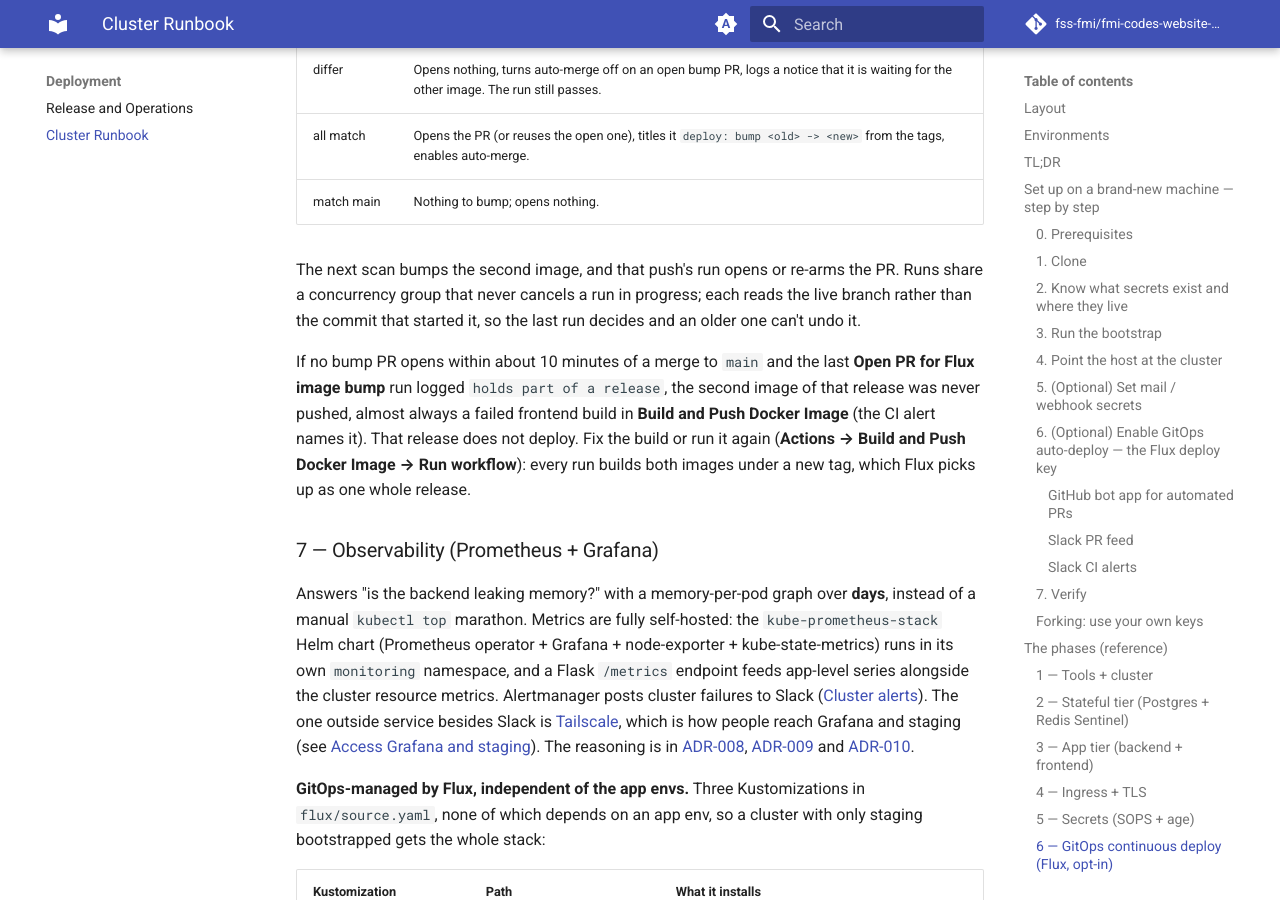
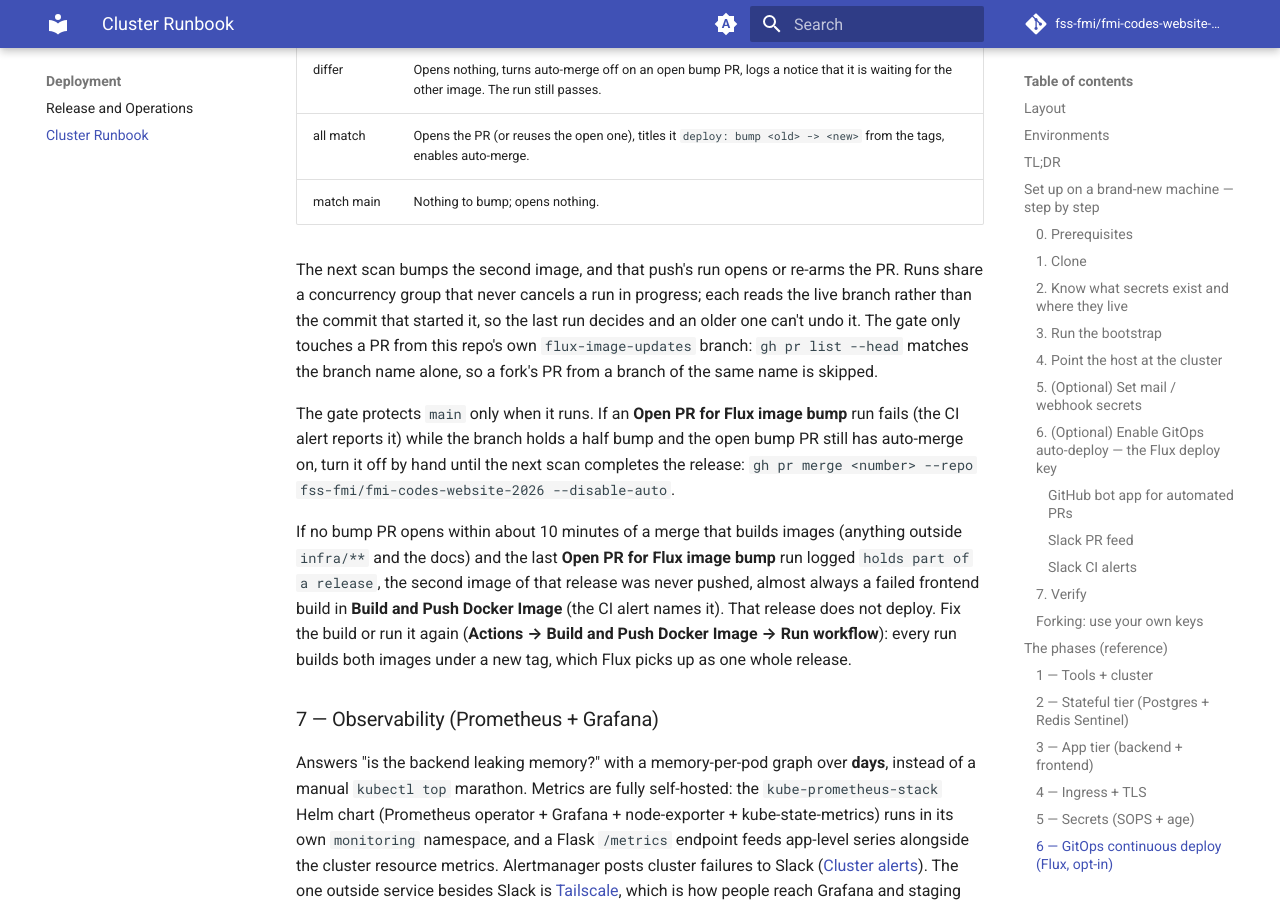
Before and after one commit to fss-fmi/fmi-codes-website-2026, an MkDocs documentation site: the page built from docs/runbook.md, in a window 1280 px wide and 900 px high, scrolled down 17905 px. Built offline with MkDocs 1.6.1 and Material for MkDocs 9.7.7, drawn with Linux system fonts in a browser that asks for light colours; comment, search, counter and statistics services are not loaded.

Commit message:
ci: skip fork PRs in the Flux bump gate; review fixes
Review findings on the gate, all fixed:

- gh pr list --head matches the branch name only, so a fork's PR from
  a branch named flux-image-updates was picked up like the bot's, and
  the gate would enable auto-merge on it. open_pr now asks for
  isCrossRepository and only returns a PR from this repo.
- The branch check and the file read were two calls, so a branch
  deleted between them failed the run. One read now: a 404 on the bump
  branch's overlay means the branch is gone; a 404 on main's is still an
  error (the path is checked against the real overlay by the tests).
- Dropped a test that duplicated another under a misleading name.
- Runbook: the fork rule, what to do by hand if a gate run fails while
  a half bump has auto-merge on, and the 10-minute hint now applies only
  to merges that build images. testing.md row and count updated.

Co-Authored-By: Claude Opus 5.5 <noreply@anthropic.com>

```diff
--- a/docs/runbook.md
+++ b/docs/runbook.md
@@ -749,10 +749,18 @@ alone to `flux-image-updates`. `flux-auto-pr.yaml` therefore runs a gate
 
 The next scan bumps the second image, and that push's run opens or re-arms the PR. Runs share
 a concurrency group that never cancels a run in progress; each reads the live branch rather
-than the commit that started it, so the last run decides and an older one can't undo it.
-
-If no bump PR opens within about 10 minutes of a merge to `main` and the last **Open PR for
-Flux image bump** run logged `holds part of a release`, the second image of that release was
+than the commit that started it, so the last run decides and an older one can't undo it. The
+gate only touches a PR from this repo's own `flux-image-updates` branch: `gh pr list --head`
+matches the branch name alone, so a fork's PR from a branch of the same name is skipped.
+
+The gate protects `main` only when it runs. If an **Open PR for Flux image bump** run fails
+(the CI alert reports it) while the branch holds a half bump and the open bump PR still has
+auto-merge on, turn it off by hand until the next scan completes the release:
+`gh pr merge <number> --repo fss-fmi/fmi-codes-website-2026 --disable-auto`.
+
+If no bump PR opens within about 10 minutes of a merge that builds images (anything outside
+`infra/**` and the docs) and the last **Open PR for Flux image bump** run logged
+`holds part of a release`, the second image of that release was
 never pushed, almost always a failed frontend build in **Build and Push Docker Image** (the
 CI alert names it). That release does not deploy. Fix the build or run it again (**Actions →
 Build and Push Docker Image → Run workflow**): every run builds both images under a new tag,
```
Also changed, not shown: docs/testing.md (+2 -2 lines), 2 other files.
